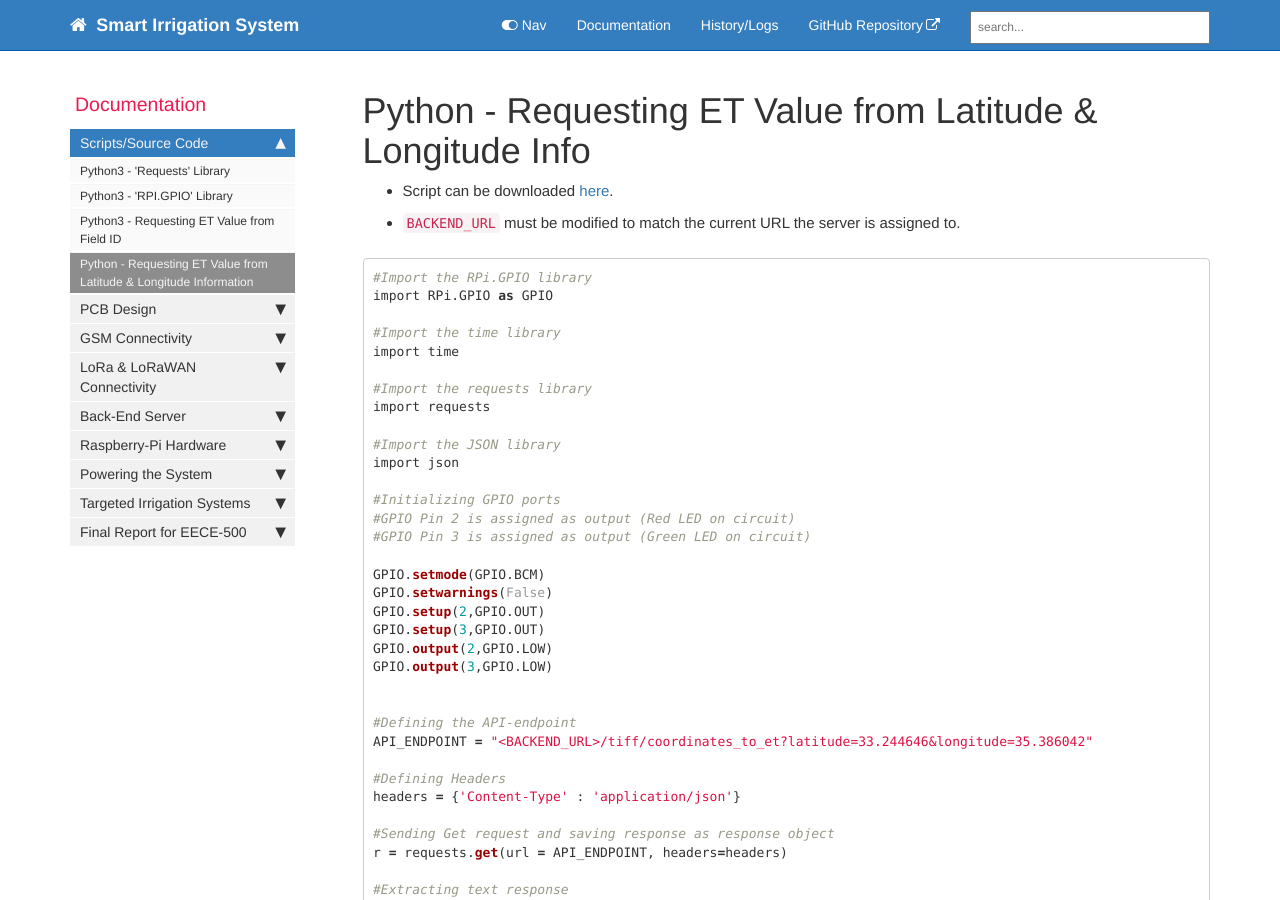
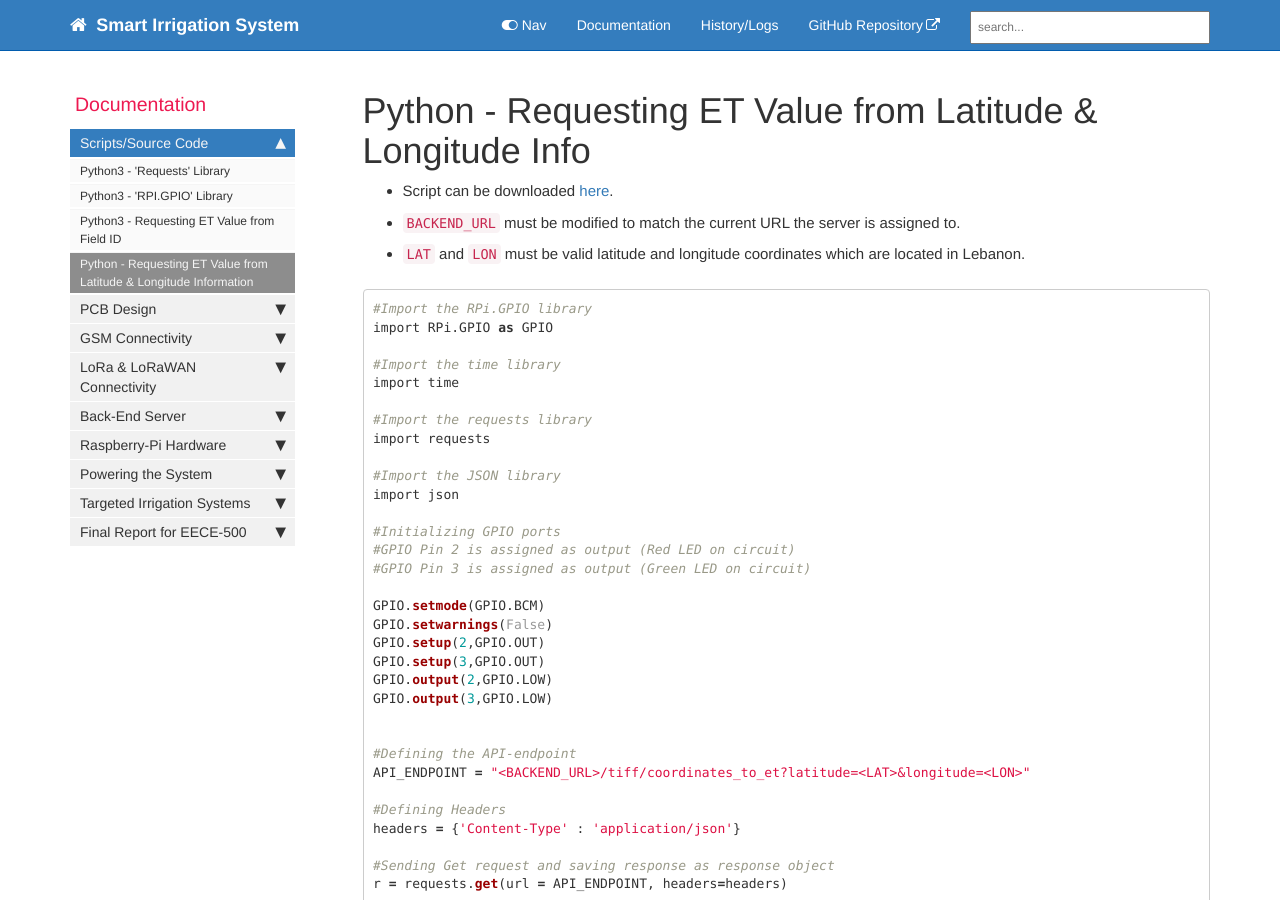
Before and after one commit to hsandid/SmartIrrigationSystem, a Jekyll site: the page built from docs/pages/Scripts/Requesting-ET-Value-From-LatLon.md, in a window 1280 px wide and 900 px high. Built offline with Jekyll 4.4.1, drawn with Linux system fonts in a browser that asks for light colours; comment, search, counter and statistics services are not loaded.

Commit message:
Replaced values by variables in scripts

````diff
--- a/docs/pages/Scripts/Requesting-ET-Value-From-LatLon.md
+++ b/docs/pages/Scripts/Requesting-ET-Value-From-LatLon.md
@@ -10,6 +10,7 @@ folder: Scripts
 
 - Script can be downloaded [here](../../scripts/LatLon_ETRequest.py).
 - `BACKEND_URL` must be modified to match the current URL the server is assigned to.
+- `LAT` and `LON` must be valid latitude and longitude coordinates which are located in Lebanon.
 
 ```python
 #Import the RPi.GPIO library
@@ -37,7 +38,7 @@ GPIO.output(3,GPIO.LOW)
 
 
 #Defining the API-endpoint
-API_ENDPOINT = "<BACKEND_URL>/tiff/coordinates_to_et?latitude=33.244646&longitude=35.386042"
+API_ENDPOINT = "<BACKEND_URL>/tiff/coordinates_to_et?latitude=<LAT>&longitude=<LON>"
 
 #Defining Headers
 headers = {'Content-Type' : 'application/json'}
````
Also changed, not shown: docs/pages/Scripts/Requesting-ET-Value-From-FieldID.md (+2 -1 lines).
